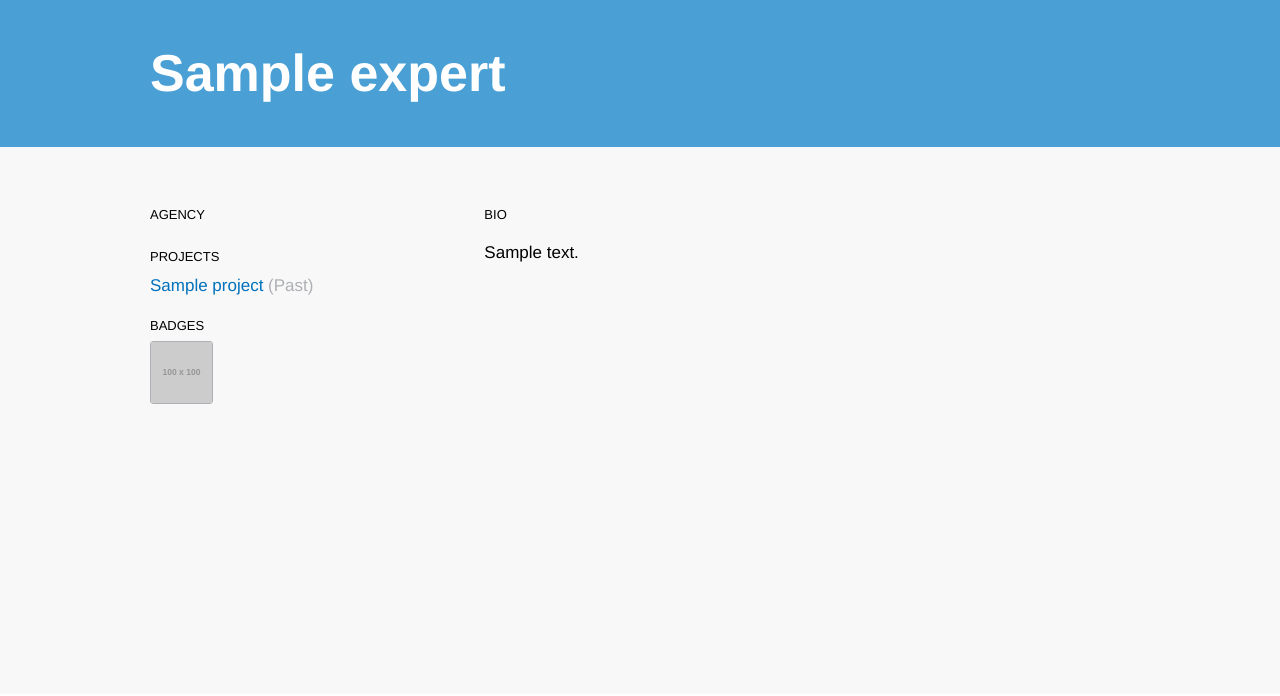
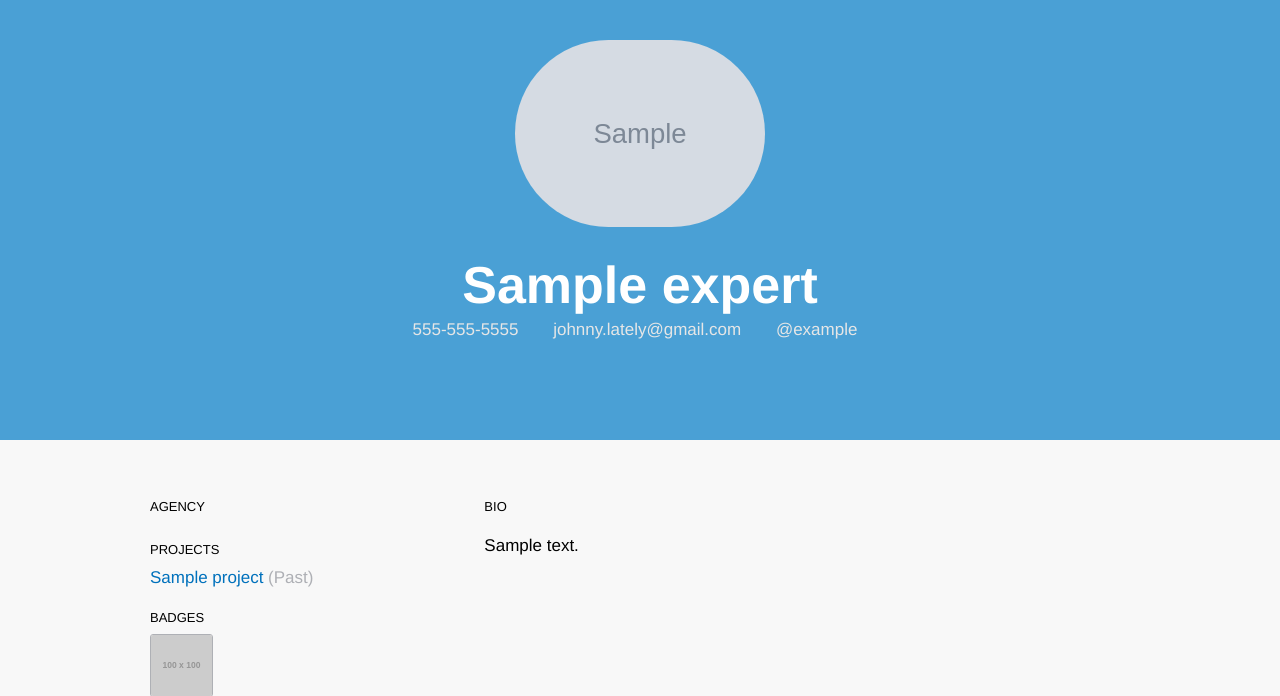
Before and after one commit to paultag/mandelbrot, a Django app: page /expert/1/ in a window 1280 px wide. Shown: the part 106-802 px from the top of the page. Before the commit the page ends 510 px from the top, so only its background shows below. Run offline with Django 3.2, Linux system fonts and the light colour scheme; tables that the repository leaves empty hold one stand-in row (values such as "Sample post"); grey boxes marked "Sample" are stand-in pictures; grey boxes labelled with a size stand in for pictures from a placeholder-image service; style sheets or scripts are compiled from the project's sources; some libraries are stand-ins or nearby versions.

Commit message:
import new expert page

```diff
--- a/css/main.scss
+++ b/css/main.scss
@@ -107,37 +107,18 @@ or right
 * Social Buttons
 * ============================*/
 
+.mdl-social-block {
+    width: 100%;
+    display: flex;
+    justify-content: space-between;
+    padding: 0 60px;
+}
 
+.mdl-social-block > .usa-button {
+  background-color: $color-mdl-red;
+  width: rem(60px);
+}
 
-// .mdl-social-block {
-//     width: 100%;
-//     display: flex;
-//     justify-content: space-between;
-// }
-
-// .social-p, .social-e, .social-gh {
-//   width: rem(24px);
-//   height: rem(24px);
-//   padding: rem(10px);
-//   background: center no-repeat;
-//   background-color: $color-mdl-blue;
-//   &:hover {
-//     background-blend-mode: overlay;
-//   }
-// }
-// .social-p {
-//   background-image: url("../img/phone.png");
-//   background-image: url("../img/phone.svg");
-// }
-
-// .social-e {
-//   background-image: url("../img/email.png");
-//   background-image: url("../img/email.svg");
-// }
-// .social-gh {
-//   background-image: url("../img/github.png");
-//   background-image: url("../img/github.svg");
-// }
 
 /* ===========================*
 * Application navigation bar  *
@@ -200,6 +181,7 @@ ul.mdl-nav-links > li a {
   background: $color-mdl-blue;
   color: $color_white;
   padding: rem(40px) 0;
+  padding-bottom: rem(100px);
   position: relative;
   .usa-display {
   	margin:0;
@@ -207,6 +189,28 @@ ul.mdl-nav-links > li a {
 	.usa-grid {
 		position: relative;
   }
+}
+
+.mdl-profile {
+  text-align: center;
+}
+
+.mdl-profile .mdl-pic {
+    margin: 0 auto;
+    width: rem(250px);
+    border-radius: rem(250px);
+    margin-bottom: rem(20px);
+}
+
+.mdl-profile a {
+  text-align: center;
+  color: darken($color-white, 10%);
+  padding-right: 20px;
+  font-weight: 300;
+}
+
+.mdl-profile i {
+  padding-right: rem(10px);
 }
 
 
@@ -261,25 +265,15 @@ making .mdl-app-segment a grandchild element of .mdl-app.
 * Search Results
 * ============================*/
 
-// .mdl-result {
-//   cursor: pointer;
-
-//   .mdl-pic {}
-//   .mdl-social-block {}
-// }
 
 .mdl-result, .mdl-result:hover {
-    // padding: 0 rem(20px);
+
     cursor: pointer;
     .mdl-pic, .mdl-name, .mdl-meta {
       margin: 0;
     }
     .mdl-pic {
-      padding: rem(20px);
-    }
-    .mdl-social-block {
-      padding: 0 rem(80px);
-      margin-bottom: rem(15px);
+      padding: 0 rem(20px);
     }
     .mdl-name {
       font-weight: 500;
--- a/mandelbrot/templates/mandelbrot/expert.html
+++ b/mandelbrot/templates/mandelbrot/expert.html
@@ -2,11 +2,19 @@
 {% load markdown %}
 
 {% block "main" %}
-    <div class="mdl-banner">
+    <div class="mdl-banner mdl-profile">
       <div class="usa-grid">
+
+          <img class="mdl-pic" src="{{expert.photo_url}}">
           <h3 class="usa-display">{{expert.name}}</h3>
+          <i class="fa fa-mobile"></i><a href="tel:555-555-5555"> 555-555-5555</a>
+          <i class="fa fa-fw fa-envelope-o"></i><a href="mailto:johnny.lately@gmail.com"> johnny.lately@gmail.com</a>
+          <i class="fa fa-fw fa-github-alt"></i><a href="https://www.github.com/example"> @example</a>
+
+
       </div>
     </div>
+
 
     <div id="main" class="usa-grid">
       <div class="mdl-app">
```
Lines whose indentation alone changed are shown as unchanged.
